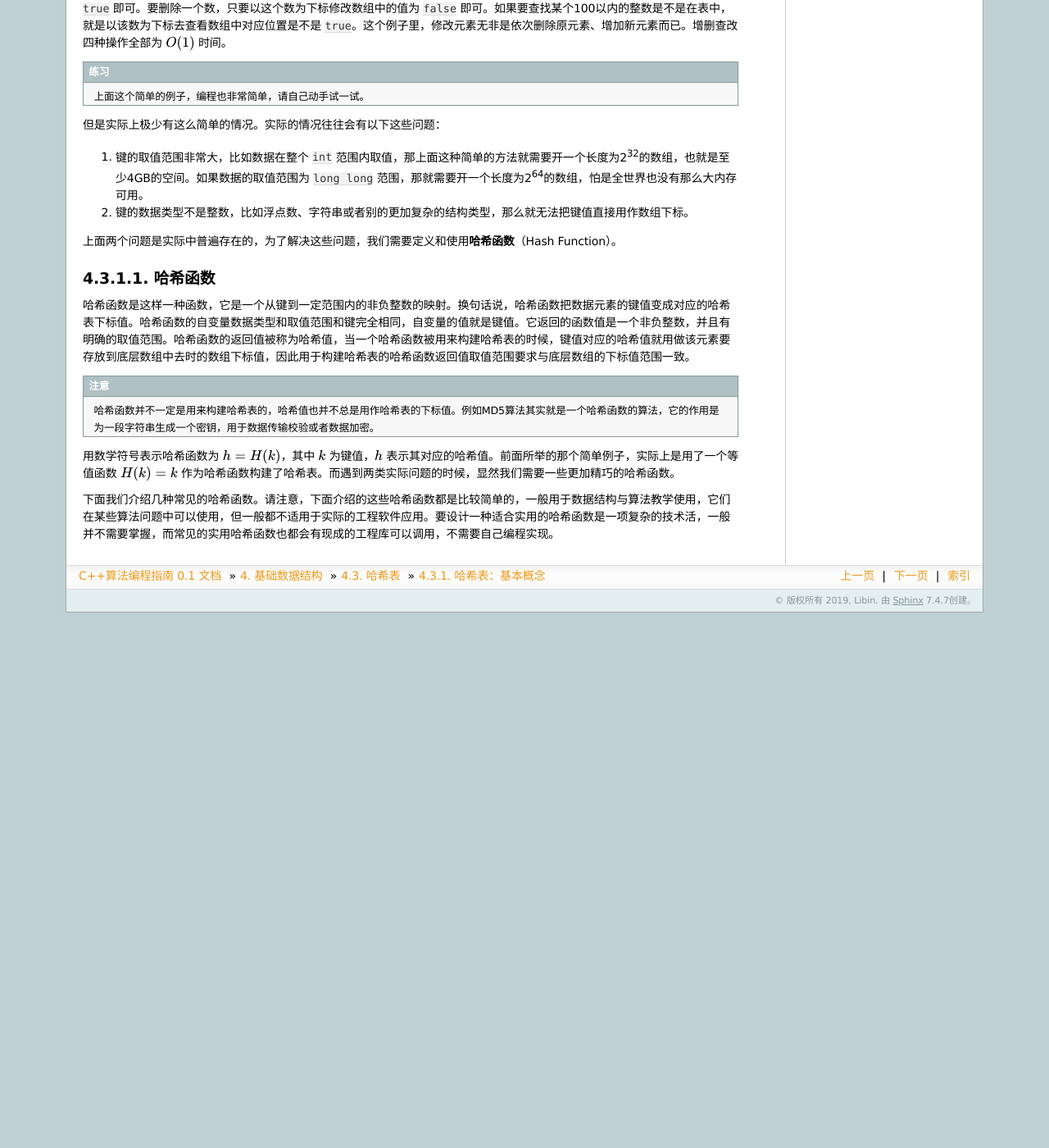
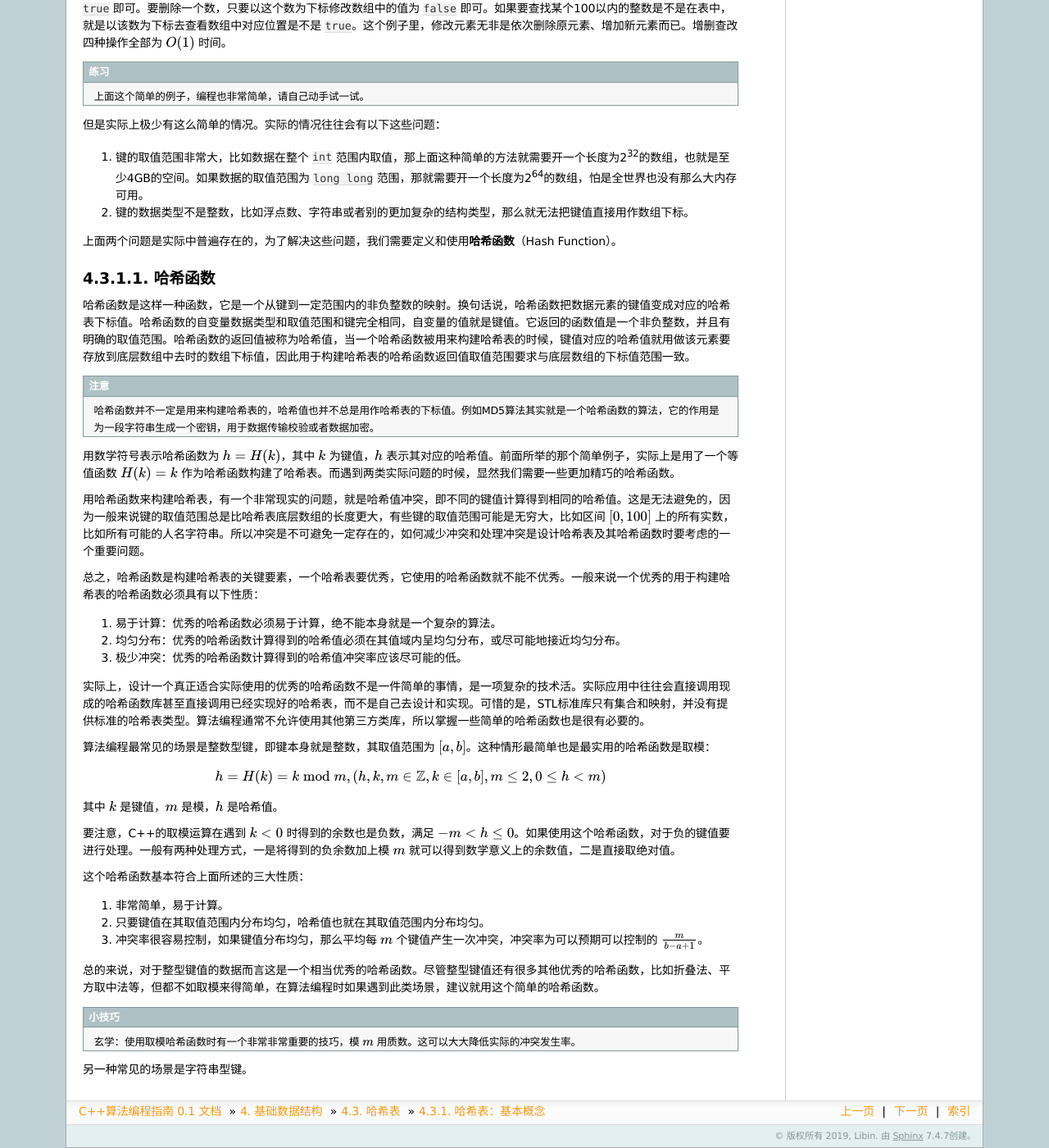
Before and after one commit to majorli/algo_guide, a Sphinx documentation site: the page built from source/ch03/sec03/331_hash_1.rst, in a window 1280 px wide and 1400 px high, scrolled down 545 px. Shown: the whole window at 82% size. Built offline with Sphinx 7.4.7, drawn with Linux system fonts in a browser that asks for light colours; formulas are drawn with MathJax 3; before the commit the page ends 1292 px from its top, so only the background shows below that.

Commit message:
20200707_2331draft_331_writing

```diff
--- a/source/ch03/sec03/331_hash_1.rst
+++ b/source/ch03/sec03/331_hash_1.rst
@@ -41,4 +41,36 @@
 
 用数学符号表示哈希函数为 :math:`h=H(k)`\ ，其中 :math:`k` 为键值，:math:`h` 表示其对应的哈希值。前面所举的那个简单例子，实际上是用了一个等值函数 :math:`H(k)=k` 作为哈希函数构建了哈希表。而遇到两类实际问题的时候，显然我们需要一些更加精巧的哈希函数。
 
-下面我们介绍几种常见的哈希函数。请注意，下面介绍的这些哈希函数都是比较简单的，一般用于数据结构与算法教学使用，它们在某些算法问题中可以使用，但一般都不适用于实际的工程软件应用。要设计一种适合实用的哈希函数是一项复杂的技术活，一般并不需要掌握，而常见的实用哈希函数也都会有现成的工程库可以调用，不需要自己编程实现。
+用哈希函数来构建哈希表，有一个非常现实的问题，就是哈希值冲突，即不同的键值计算得到相同的哈希值。这是无法避免的，因为一般来说键的取值范围总是比哈希表底层数组的长度更大，有些键的取值范围可能是无穷大，比如区间 :math:`[0,100]` 上的所有实数，比如所有可能的人名字符串。所以冲突是不可避免一定存在的，如何减少冲突和处理冲突是设计哈希表及其哈希函数时要考虑的一个重要问题。
+
+总之，哈希函数是构建哈希表的关键要素，一个哈希表要优秀，它使用的哈希函数就不能不优秀。一般来说一个优秀的用于构建哈希表的哈希函数必须具有以下性质：
+
+1. 易于计算：优秀的哈希函数必须易于计算，绝不能本身就是一个复杂的算法。
+2. 均匀分布：优秀的哈希函数计算得到的哈希值必须在其值域内呈均匀分布，或尽可能地接近均匀分布。
+3. 极少冲突：优秀的哈希函数计算得到的哈希值冲突率应该尽可能的低。
+
+实际上，设计一个真正适合实际使用的优秀的哈希函数不是一件简单的事情，是一项复杂的技术活。实际应用中往往会直接调用现成的哈希函数库甚至直接调用已经实现好的哈希表，而不是自己去设计和实现。可惜的是，STL标准库只有集合和映射，并没有提供标准的哈希表类型。算法编程通常不允许使用其他第三方类库，所以掌握一些简单的哈希函数也是很有必要的。
+
+算法编程最常见的场景是整数型键，即键本身就是整数，其取值范围为 :math:`[a, b]`\ 。这种情形最简单也是最实用的哈希函数是取模：
+
+.. math::
+
+   h=H(k)=k \bmod m, (h,k,m\in\Bbb{Z}, k\in [a,b], m\le2, 0\le h\lt m)
+
+其中 :math:`k` 是键值，:math:`m` 是模，:math:`h` 是哈希值。
+
+要注意，C++的取模运算在遇到 :math:`k\lt0` 时得到的余数也是负数，满足 :math:`-m\lt h \le 0`\ 。如果使用这个哈希函数，对于负的键值要进行处理。一般有两种处理方式，一是将得到的负余数加上模 :math:`m` 就可以得到数学意义上的余数值，二是直接取绝对值。
+
+这个哈希函数基本符合上面所述的三大性质：
+
+1. 非常简单，易于计算。
+2. 只要键值在其取值范围内分布均匀，哈希值也就在其取值范围内分布均匀。
+3. 冲突率很容易控制，如果键值分布均匀，那么平均每 :math:`m` 个键值产生一次冲突，冲突率为可以预期可以控制的 :math:`\frac{m}{b-a+1}`\ 。
+
+总的来说，对于整型键值的数据而言这是一个相当优秀的哈希函数。尽管整型键值还有很多其他优秀的哈希函数，比如折叠法、平方取中法等，但都不如取模来得简单，在算法编程时如果遇到此类场景，建议就用这个简单的哈希函数。
+
+.. tip::
+
+   玄学：使用取模哈希函数时有一个非常非常重要的技巧，模 :math:`m` 用质数。这可以大大降低实际的冲突发生率。
+
+另一种常见的场景是字符串型键。
```
